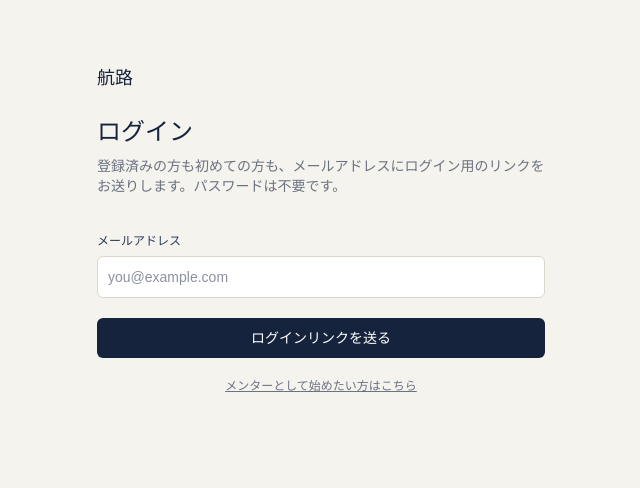
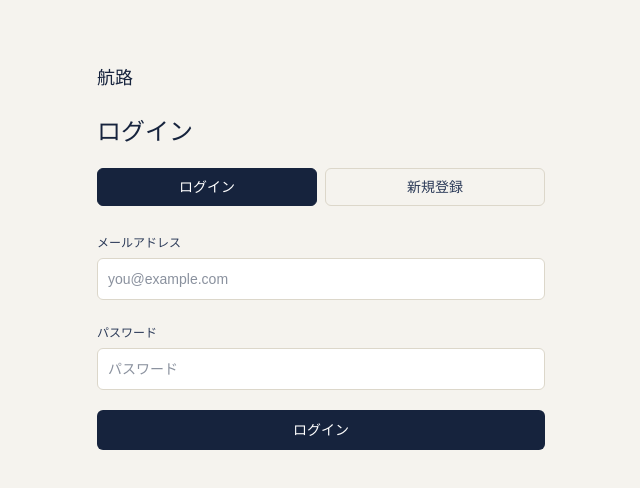
Before and after one commit to isrrio11924-pixel/-, a Next.js app: page /login in a window 1280 px wide. Shown: the top 488 px of the page, without its empty margins (319-959 px from the left). Built offline with nearby package versions, Linux system fonts and the light colour scheme; no server answers.

Commit message:
パスワードログインに変更

```diff
--- a/src/app/login/page.tsx
+++ b/src/app/login/page.tsx
@@ -3,17 +3,24 @@
 import { Suspense, useEffect, useState } from "react";
 import { useRouter, useSearchParams } from "next/navigation";
 import Link from "next/link";
-import { getCurrentUser, getProfile, sendMagicLink } from "@/lib/data";
+import {
+  getCurrentUser,
+  getProfile,
+  signInWithPassword,
+  signUpWithPassword,
+} from "@/lib/data";
 
 function LoginForm() {
   const router = useRouter();
   const params = useSearchParams();
   const role = params.get("role") === "mentor" ? "mentor" : "mentee";
 
+  const [mode, setMode] = useState<"login" | "signup">("login");
   const [email, setEmail] = useState("");
+  const [password, setPassword] = useState("");
   const [loading, setLoading] = useState(false);
-  const [sent, setSent] = useState(false);
   const [error, setError] = useState<string | null>(null);
+  const [signupDone, setSignupDone] = useState(false);
   const [checking, setChecking] = useState(true);
 
   useEffect(() => {
@@ -32,15 +39,43 @@ function LoginForm() {
     })();
   }, [router]);
 
-  async function handleSubmit(e: React.FormEvent) {
+  async function handleLogin(e: React.FormEvent) {
     e.preventDefault();
-    if (!email.trim()) return;
+    if (!email.trim() || !password) return;
+    setLoading(true);
+    setError(null);
+    try {
+      await signInWithPassword(email.trim(), password);
+      const user = await getCurrentUser();
+      if (!user) throw new Error("ログインに失敗しました");
+      const profile = await getProfile(user.id);
+      router.push(profile ? (profile.role === "mentor" ? "/mentor" : "/mentee") : `/onboarding?role=${role}`);
+    } catch (err) {
+      setError(
+        err instanceof Error
+          ? err.message === "Invalid login credentials"
+            ? "メールアドレスかパスワードが違います"
+            : err.message
+          : "エラーが発生しました"
+      );
+    } finally {
+      setLoading(false);
+    }
+  }
+
+  async function handleSignup(e: React.FormEvent) {
+    e.preventDefault();
+    if (!email.trim() || !password) return;
+    if (password.length < 6) {
+      setError("パスワードは6文字以上にしてください");
+      return;
+    }
     setLoading(true);
     setError(null);
     try {
       const redirectTo = `${window.location.origin}/auth/callback?role=${role}`;
-      await sendMagicLink(email.trim(), redirectTo);
-      setSent(true);
+      await signUpWithPassword(email.trim(), password, redirectTo);
+      setSignupDone(true);
     } catch (err) {
       setError(err instanceof Error ? err.message : "エラーが発生しました");
     } finally {
@@ -56,28 +91,67 @@ function LoginForm() {
     );
   }
 
+  if (signupDone) {
     return (
       <div className="min-h-screen bg-[var(--paper)] px-6 py-16">
         <div className="mx-auto max-w-md">
           <Link href="/" className="font-display text-lg text-[var(--ink)]">
             航路
           </Link>
-        <h1 className="font-display mt-6 text-2xl text-[var(--ink)]">ログイン</h1>
-        <p className="mt-2 text-sm text-[var(--slate)]">
-          登録済みの方も初めての方も、メールアドレスにログイン用のリンクをお送りします。パスワードは不要です。
-        </p>
-
-        {sent ? (
-          <div className="mt-8 rounded-lg border border-[var(--gold)] bg-[var(--gold-soft)]/30 p-5">
+          <h1 className="font-display mt-6 text-2xl text-[var(--ink)]">確認メールを送りました</h1>
+          <div className="mt-6 rounded-lg border border-[var(--gold)] bg-[var(--gold-soft)]/30 p-5">
             <p className="text-sm text-[var(--ink)]">
-              <strong>{email}</strong> 宛にログイン用のリンクを送りました。
+              <strong>{email}</strong> 宛に確認メールを送りました。
             </p>
             <p className="mt-2 text-xs text-[var(--slate)]">
-              メールを確認して、中のリンクをタップしてください（届かない場合は迷惑メールフォルダもご確認ください）。
+              メール内のリンクをタップすると、登録が完了します（迷惑メールフォルダも確認してみてください）。次回からはメールアドレスとパスワードでログインできます。
             </p>
           </div>
-        ) : (
-          <form onSubmit={handleSubmit} className="mt-8 space-y-5">
+        </div>
+      </div>
+    );
+  }
+
+  return (
+    <div className="min-h-screen bg-[var(--paper)] px-6 py-16">
+      <div className="mx-auto max-w-md">
+        <Link href="/" className="font-display text-lg text-[var(--ink)]">
+          航路
+        </Link>
+        <h1 className="font-display mt-6 text-2xl text-[var(--ink)]">
+          {mode === "login" ? "ログイン" : "新規登録"}
+        </h1>
+
+        <div className="mt-5 flex gap-2">
+          <button
+            onClick={() => {
+              setMode("login");
+              setError(null);
+            }}
+            className={`flex-1 rounded-md border px-3 py-2 text-sm transition ${
+              mode === "login"
+                ? "border-[var(--ink)] bg-[var(--ink)] text-white"
+                : "border-[var(--line)] text-[var(--ink-soft)]"
+            }`}
+          >
+            ログイン
+          </button>
+          <button
+            onClick={() => {
+              setMode("signup");
+              setError(null);
+            }}
+            className={`flex-1 rounded-md border px-3 py-2 text-sm transition ${
+              mode === "signup"
+                ? "border-[var(--ink)] bg-[var(--ink)] text-white"
+                : "border-[var(--line)] text-[var(--ink-soft)]"
+            }`}
+          >
+            新規登録
+          </button>
+        </div>
+
+        <form onSubmit={mode === "login" ? handleLogin : handleSignup} className="mt-6 space-y-5">
           <label className="block">
             <span className="text-xs font-medium text-[var(--ink-soft)]">メールアドレス</span>
             <input
@@ -90,6 +164,18 @@ function LoginForm() {
             />
           </label>
 
+          <label className="block">
+            <span className="text-xs font-medium text-[var(--ink-soft)]">パスワード</span>
+            <input
+              type="password"
+              value={password}
+              onChange={(e) => setPassword(e.target.value)}
+              placeholder={mode === "signup" ? "6文字以上" : "パスワード"}
+              className="mt-1 w-full rounded-md border border-[var(--line)] bg-white p-2.5 text-sm outline-none focus:border-[var(--gold)]"
+              required
+            />
+          </label>
+
           {error && <p className="text-sm text-[var(--berry)]">{error}</p>}
 
           <button
@@ -97,22 +183,9 @@ function LoginForm() {
             disabled={loading}
             className="w-full rounded-md bg-[var(--ink)] py-2.5 text-sm font-medium text-white transition hover:bg-[var(--ink-soft)] disabled:opacity-60"
           >
-              {loading ? "送信中..." : "ログインリンクを送る"}
+            {loading ? "処理中..." : mode === "login" ? "ログイン" : "登録する"}
           </button>
-
-            <p className="text-center text-xs text-[var(--slate)]">
-              {role === "mentor" ? (
-                <Link href="/login?role=mentee" className="underline">
-                  メンティーとして始めたい方はこちら
-                </Link>
-              ) : (
-                <Link href="/login?role=mentor" className="underline">
-                  メンターとして始めたい方はこちら
-                </Link>
-              )}
-            </p>
         </form>
-        )}
       </div>
     </div>
   );
--- a/src/lib/data.ts
+++ b/src/lib/data.ts
@@ -24,13 +24,22 @@ function generateInviteCode() {
 
 // ---------- 認証 ----------
 
-export async function sendMagicLink(email: string, redirectTo: string) {
+export async function signUpWithPassword(email: string, password: string, redirectTo: string) {
   const supabase = createClient();
-  const { error } = await supabase.auth.signInWithOtp({
+  const { data, error } = await supabase.auth.signUp({
     email,
+    password,
     options: { emailRedirectTo: redirectTo },
   });
   if (error) throw error;
+  return data;
+}
+
+export async function signInWithPassword(email: string, password: string) {
+  const supabase = createClient();
+  const { data, error } = await supabase.auth.signInWithPassword({ email, password });
+  if (error) throw error;
+  return data;
 }
 
 export async function getCurrentUser() {
```
Lines whose indentation alone changed are shown as unchanged.
